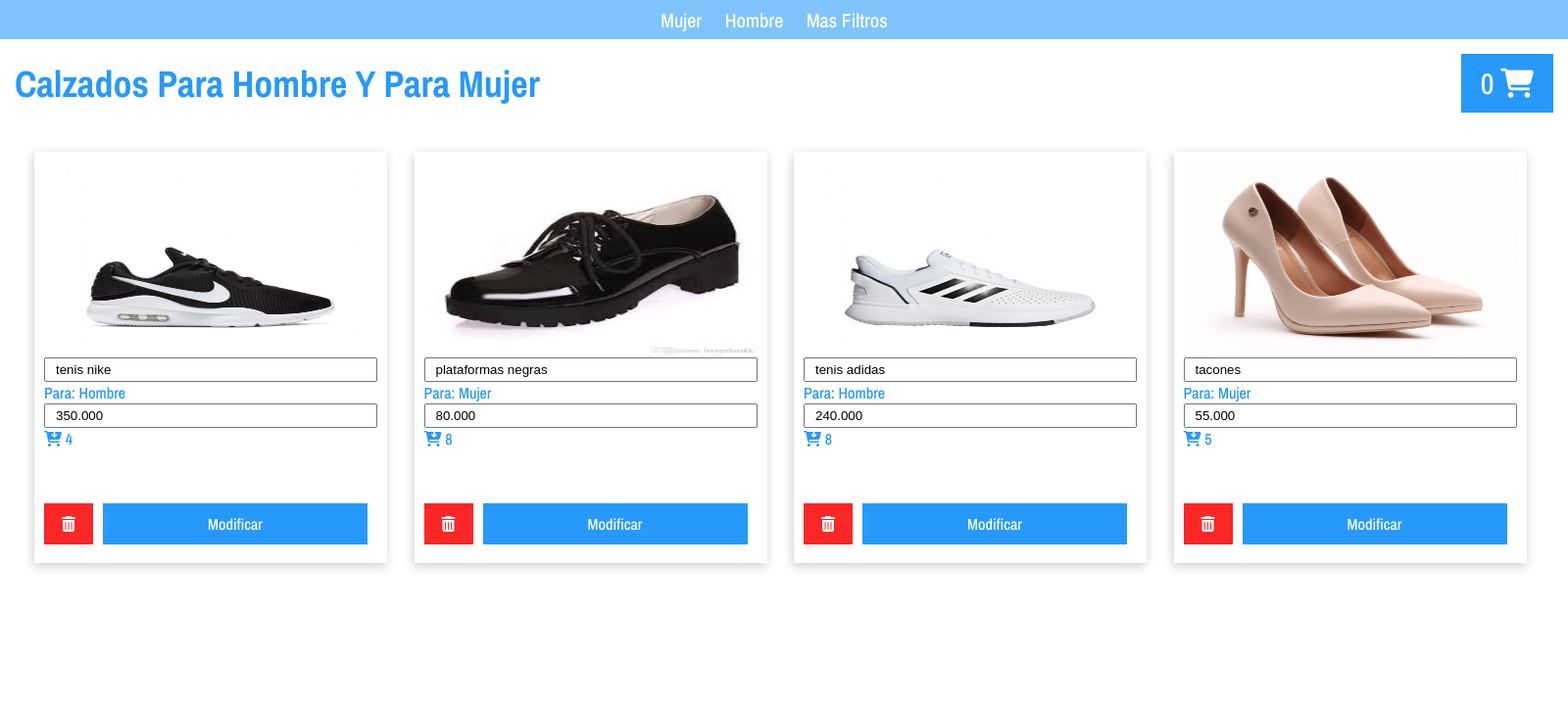
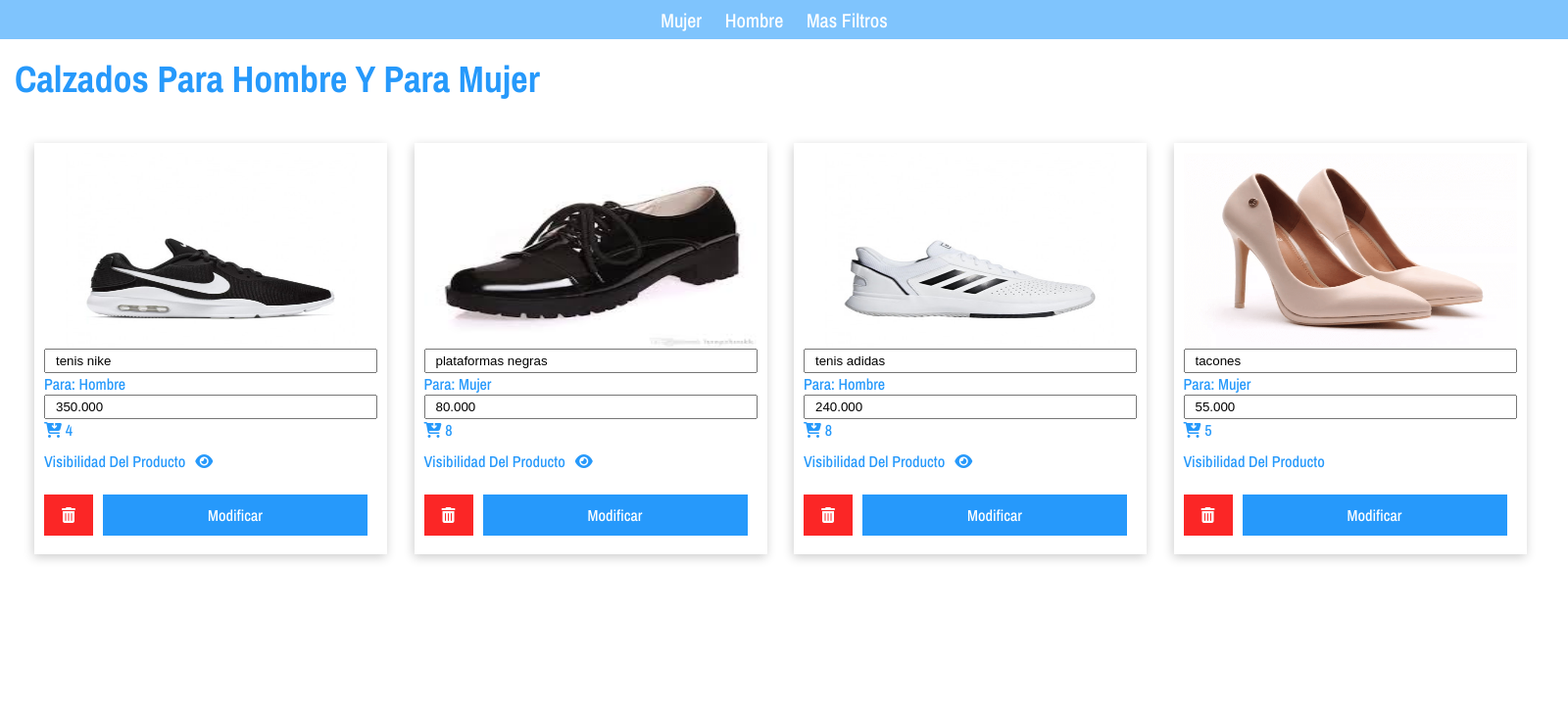
Before and after one commit to yaidercc/calzados_crisV2, a PHP site: page /administrador.php in a window 1600 px wide. Shown: the part 60-782 px from the top of the page at 98% size. Run offline with PHP 8.4, Linux system fonts and the light colour scheme; some libraries are stand-ins or nearby versions.

Commit message:
se quito el carrito de la seccion de administrador y ademas se puso la parte de visibilidad del producto en la parte de administrador

```diff
--- a/Css/estilos.css
+++ b/Css/estilos.css
@@ -118,10 +118,10 @@ background-color: #7FC4FD;
     align-items: center;
     justify-content: center;
 }
-    .filtros .nav a{
-        margin-right: 2rem;
-        font-size: 2rem;
-    }
+.filtros .nav a{
+    margin-right: 2rem;
+    font-size: 2rem;
+}
 
 /*PRINCIPAL*/
 .principal{
@@ -228,6 +228,14 @@ background-color: #7FC4FD;
     height:25px;
     padding: 10px;
 
+}
+.principal .container .producto .visible{
+    display: flex;
+    align-items:center;
+    padding-top:1rem;
+}
+.principal .container .producto .visible .txt{
+    padding-right: 1rem;
 }
 /*switch*/
 .switch {
--- a/administrador.php
+++ b/administrador.php
@@ -40,10 +40,7 @@
         <main class="principal">
             <div class="cabeza-main">
                 <h1 class="calzado">calzados para hombre y para mujer</h1>
-                <a href="#" class="cart nn">
-                    <span class="num_notifs">0</span>
-                    <i class="fas fa-shopping-cart"></i>
-                </a>
+
             </div>
             <!--contenedor productos-->
             <div class="container">
@@ -55,6 +52,10 @@
                         <p>para: hombre</p>
                         <input type="text" value="350.000" class="inp">
                         <p><i class="fas fa-cart-arrow-down"></i> 4</p>
+                        <div class="visible">
+                            <p class="txt">visibilidad del producto</p>
+                            <i class="fas fa-eye"></i>
+                        </div>
                     </div>
                     <div class="botones">
                         <a href="#" class="car cared"><i class="fas fa-trash-alt"></i></a>
@@ -69,6 +70,10 @@
                         <p>para: mujer</p>
                         <input type="text" value="80.000" class="inp">
                         <p><i class="fas fa-cart-arrow-down"></i> 8</p>
+                        <div class="visible">
+                            <p class="txt">visibilidad del producto</p>
+                            <i class="fas fa-eye"></i>
+                        </div>
                     </div>
                     <div class="botones">
                     <a href="#" class="car cared"><i class="fas fa-trash-alt"></i></a>
@@ -83,6 +88,10 @@
                         <p>para: hombre</p>
                         <input type="text" value="240.000" class="inp">
                         <p><i class="fas fa-cart-arrow-down"></i> 8</p>
+                        <div class="visible">
+                            <p class="txt">visibilidad del producto</p>
+                            <i class="fas fa-eye"></i>
+                        </div>
                     </div>
                     <div class="botones">
                     <a href="#" class="car cared"><i class="fas fa-trash-alt"></i></a>
@@ -97,6 +106,10 @@
                         <p>para: mujer</p>
                         <input type="text" value="55.000" class="inp">
                         <p><i class="fas fa-cart-arrow-down"></i> 5</p>
+                        <div class="visible">
+                            <p class="txt">visibilidad del producto</p>
+                            <a href="#"><i class="fas fa-eye"></i></a>
+                        </div>
                     </div>
                     <div class="botones">
                         <a href="#" class="car cared"><i class="fas fa-trash-alt"></i></a>
```
